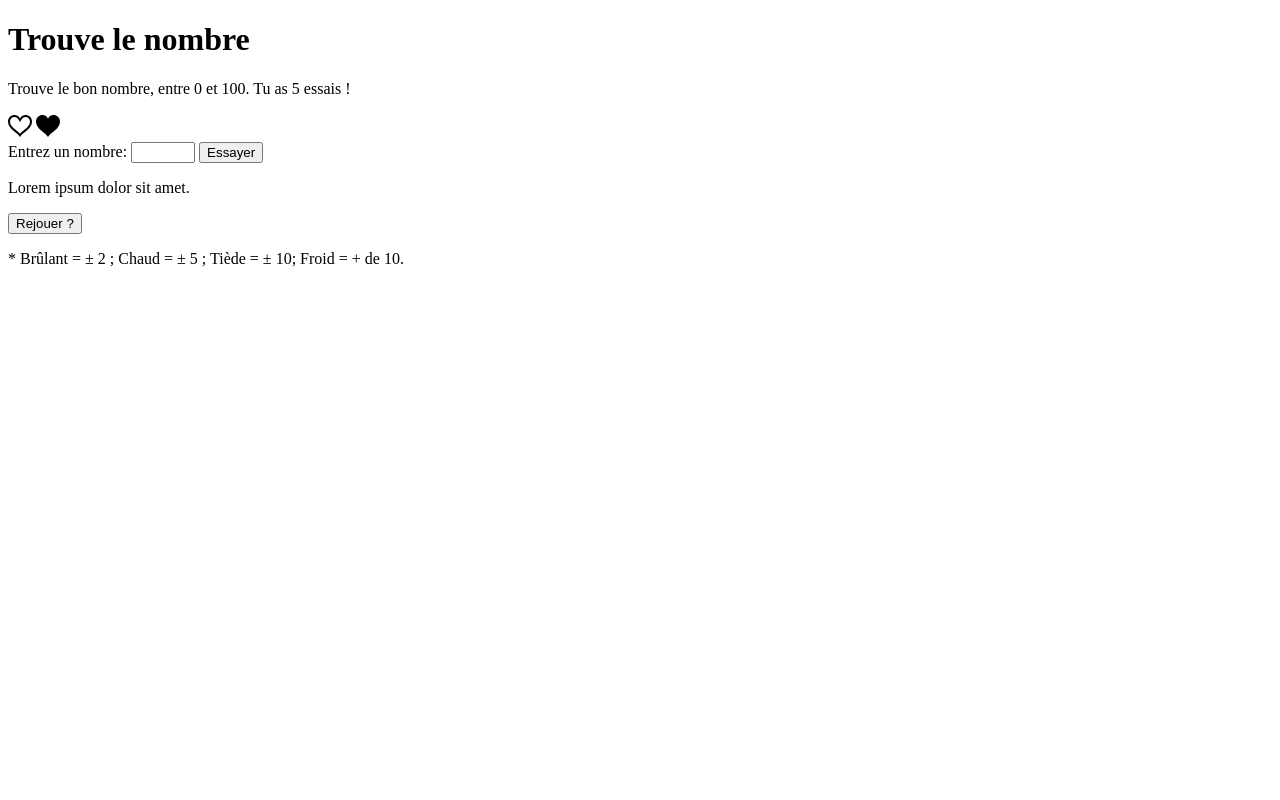
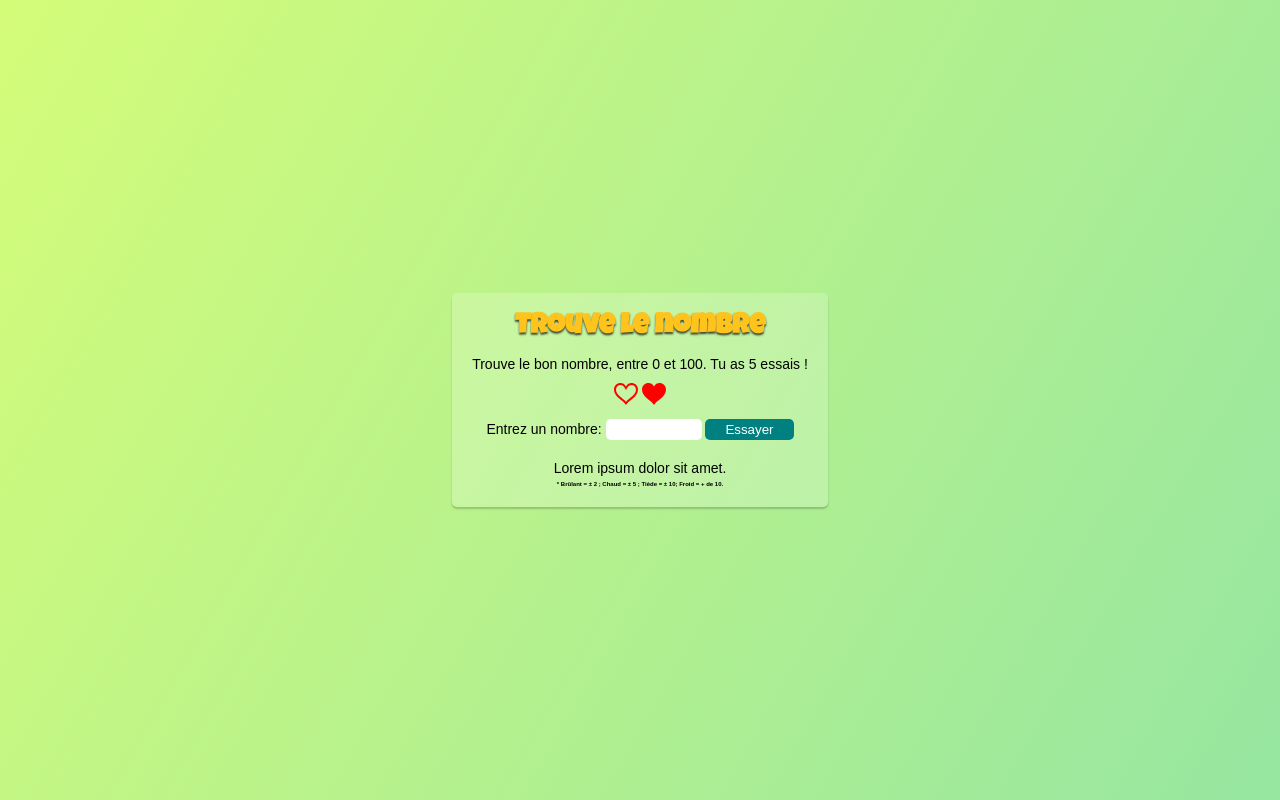
Before and after one commit to frNicolasSCHMITT/Jeu-JS-Simple, a plain HTML site: page index.html in a window 1280 px wide. Drawn offline with Linux system fonts and the light colour scheme.

Commit message:
feat: CSS done

```diff
--- a/index.html
+++ b/index.html
@@ -4,7 +4,7 @@
     <meta charset="UTF-8">
     <meta http-equiv="X-UA-Compatible" content="IE=edge">
     <meta name="viewport" content="width=device-width, initial-scale=1.0">
-    <link rel="stylesheet" href="./index.html">
+    <link rel="stylesheet" href="./style.css">
     <title>Jeu JS Simple</title>
 </head>
 <body>
@@ -16,8 +16,8 @@
             Trouve le bon nombre, entre 0 et 100. Tu as 5 essais !
         </p>
         <div class="vies">
-            <svg xmlns="http://www.w3.org/2000/svg" width="24" height="24" viewBox="0 0 24 24"><path d="M17.516 3c2.382 0 4.487 1.564 4.487 4.712 0 4.963-6.528 8.297-10.003 11.935-3.475-3.638-10.002-6.971-10.002-11.934 0-3.055 2.008-4.713 4.487-4.713 3.18 0 4.846 3.644 5.515 5.312.667-1.666 2.333-5.312 5.516-5.312zm0-2c-2.174 0-4.346 1.062-5.516 3.419-1.17-2.357-3.342-3.419-5.515-3.419-3.403 0-6.484 2.39-6.484 6.689 0 7.27 9.903 10.938 11.999 15.311 2.096-4.373 12-8.041 12-15.311 0-4.586-3.414-6.689-6.484-6.689z"/></svg>
-            <svg xmlns="http://www.w3.org/2000/svg" width="24" height="24" viewBox="0 0 24 24"><path d="M12 4.419c-2.826-5.695-11.999-4.064-11.999 3.27 0 7.27 9.903 10.938 11.999 15.311 2.096-4.373 12-8.041 12-15.311 0-7.327-9.17-8.972-12-3.27z"/></svg>
+            <svg class="ion-icon" xmlns="http://www.w3.org/2000/svg" width="24" height="24" viewBox="0 0 24 24"><path d="M17.516 3c2.382 0 4.487 1.564 4.487 4.712 0 4.963-6.528 8.297-10.003 11.935-3.475-3.638-10.002-6.971-10.002-11.934 0-3.055 2.008-4.713 4.487-4.713 3.18 0 4.846 3.644 5.515 5.312.667-1.666 2.333-5.312 5.516-5.312zm0-2c-2.174 0-4.346 1.062-5.516 3.419-1.17-2.357-3.342-3.419-5.515-3.419-3.403 0-6.484 2.39-6.484 6.689 0 7.27 9.903 10.938 11.999 15.311 2.096-4.373 12-8.041 12-15.311 0-4.586-3.414-6.689-6.484-6.689z"/></svg>
+            <svg class="ion-icon" xmlns="http://www.w3.org/2000/svg" width="24" height="24" viewBox="0 0 24 24"><path d="M12 4.419c-2.826-5.695-11.999-4.064-11.999 3.27 0 7.27 9.903 10.938 11.999 15.311 2.096-4.373 12-8.041 12-15.311 0-7.327-9.17-8.972-12-3.27z"/></svg>
             <!-- <ion-icon name="heart-outline"></ion-icon>
             <ion-icon name="heart"></ion-icon> -->
         </div>
--- a/style.css
+++ b/style.css
@@ -0,0 +1,95 @@
+@import url('https://fonts.googleapis.com/css2?family=Luckiest+Guy&display=swap');
+
+:root{
+    --title: #f8c27a;
+    --textShadow: 0 2px 2px rgba(0,0,0,.7);
+    --boxShadow: 0 2px 2px rgba(0,0,0,.2);
+}
+
+*{
+    padding: 0;
+    margin: 0;
+    box-sizing: border-box;
+}
+
+body{
+    font-size: 14px;
+    width: 100vw;
+    overflow: hidden;
+    height: 100vh;
+    display: flex;
+    justify-content: center;
+    align-items: center;
+    font-family: sans-serif;
+    background-image: linear-gradient(120deg, #d4fc79 0%, #96e6a1 100%);
+}
+
+.container{
+    background-color: rgba(255, 255, 255, 0.2);
+    padding: 20px;
+    border-radius: 5px;
+    text-align: center;
+    box-shadow: var(--boxShadow);
+}
+
+h1{
+    font-family: 'Luckiest Guy', cursive;
+    margin-bottom: 15px;
+    color: #ffc31d;
+    text-shadow: var(--textShadow);
+    display: inline-block;
+}
+
+.vies{
+    margin: 10px;
+}
+
+.ion-icon{
+    font-size: 50px;
+    fill: red;
+}
+
+#inputBox{
+    background-color: #96e6a1;
+    padding: 15px;
+    border-radius: 5px;
+}
+
+#inputBox > label {
+    display: block;
+    margin-bottom: 8px;
+}
+
+input,
+button{
+    outline: none;
+    border: none;
+    padding: 3px 20px;
+    border-radius: 5px;
+}
+
+button{
+    background-color: teal;
+    color: #ffffff;
+    cursor: pointer;
+    transition: all .2s;
+}
+
+button:hover{
+    transform: translateY(-2px);
+    background-color: rgb(0, 168, 168);
+}
+
+p#message{
+    margin: 20px auto 0 auto;
+}
+
+#rejouer{
+    display: none;
+    margin: 5px auto 0 auto;
+}
+#details{
+    font-size: 6px;
+    font-weight: bold;
+    margin-top: 5px;
+}
```
